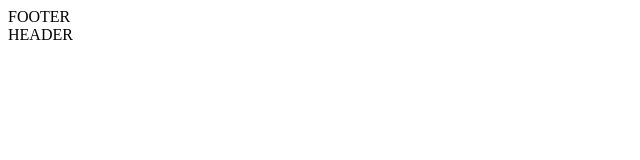
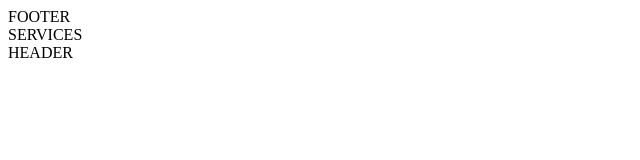
Before and after one commit to ModestasCi/git-conflict-3, a website: page index.html in a window 1280 px wide. Shown: the whole page, without its empty margins (0-640 px from the left). Drawn offline with Linux system fonts and the light colour scheme.

Commit message:
Services

```diff
--- a/index.html
+++ b/index.html
@@ -11,6 +11,10 @@
         FOOTER
     </footer>
 
+    <section>
+        SERVICES
+    </section>
+
     <header>
         HEADER
     </header>
```
